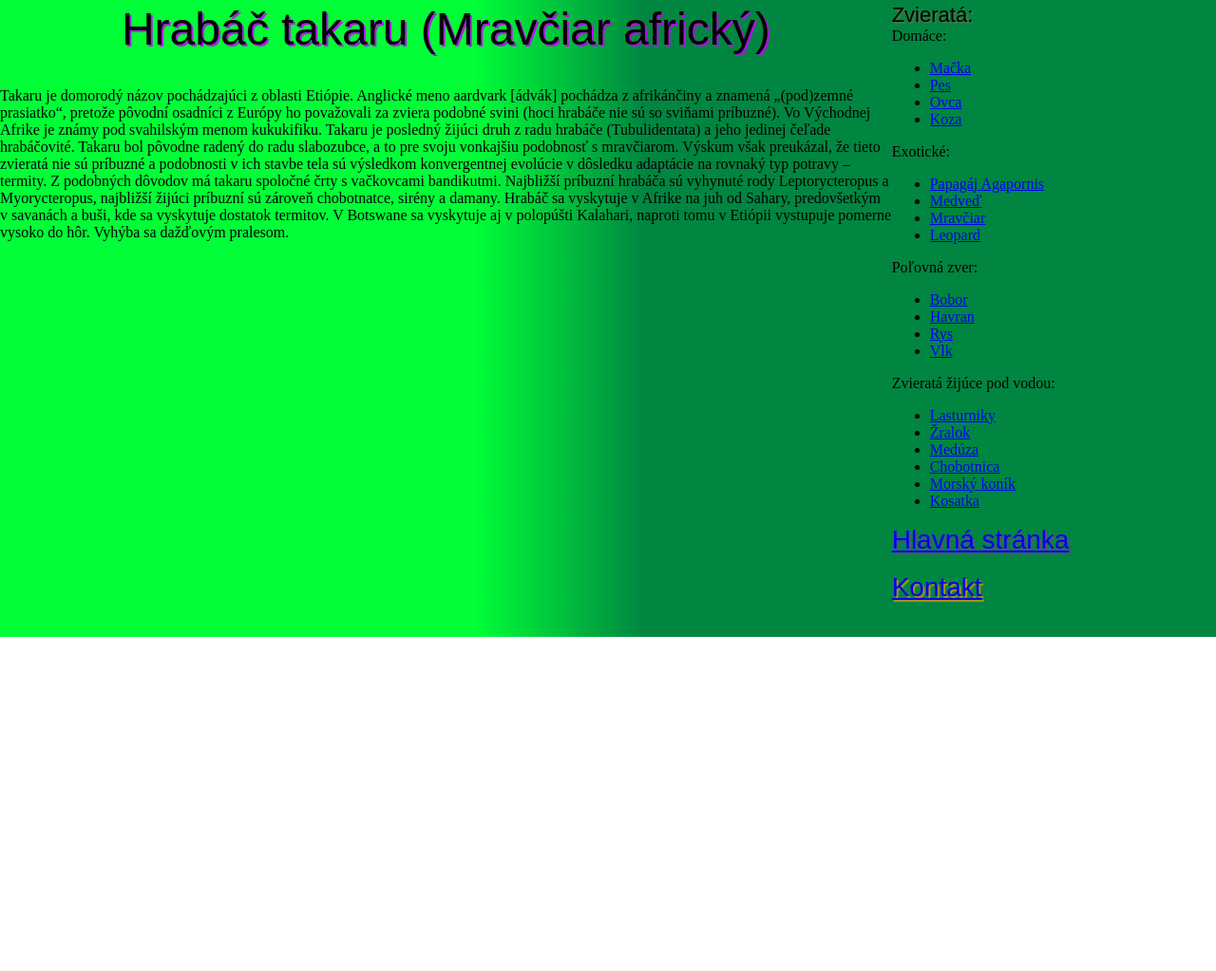
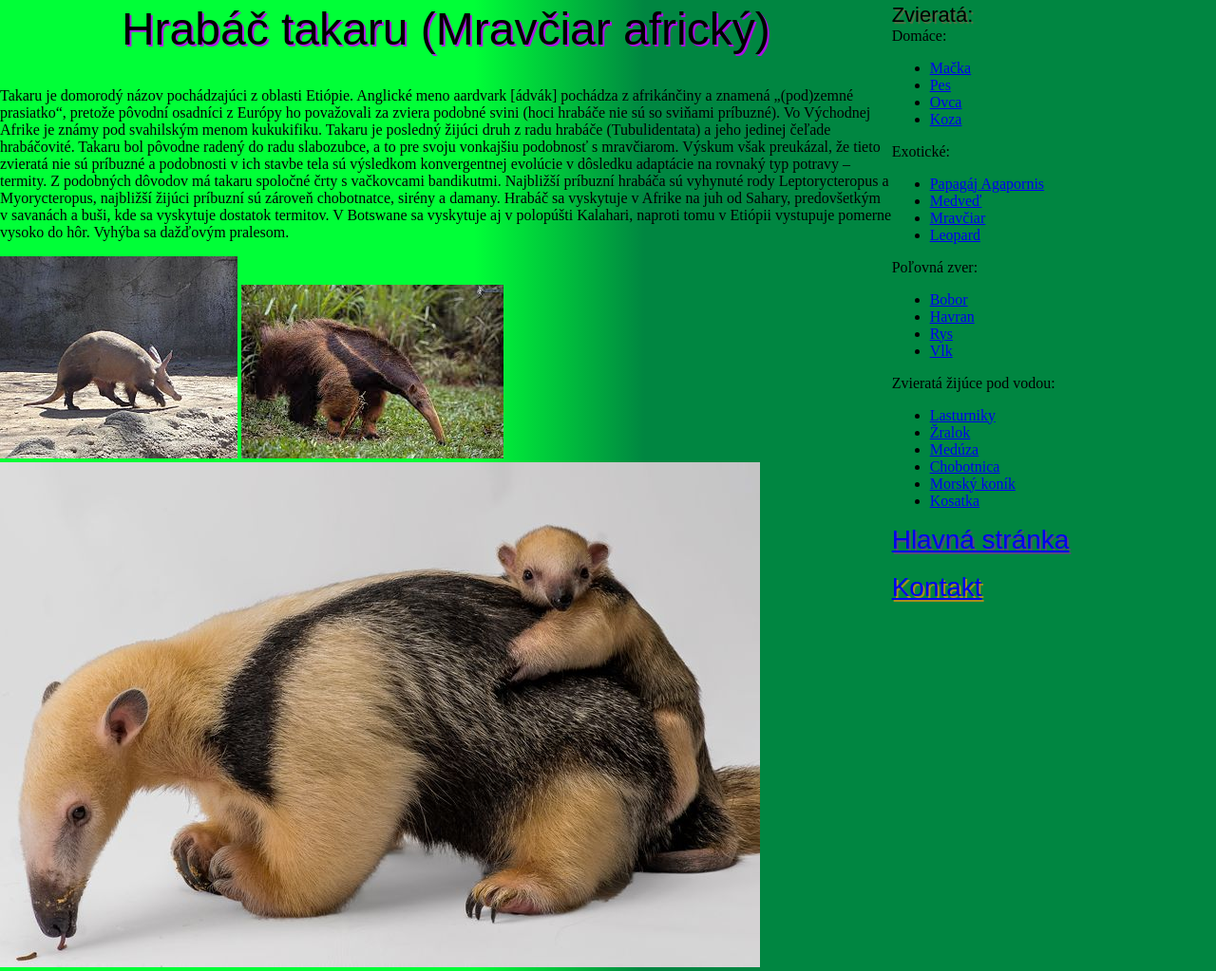
Before and after one commit to obchodnik69/csb-6p8ry, a plain HTML site: page mravciar.html in a window 1280 px wide. Shown: the part 131-1154 px from the top of the page at 95% size. Before the commit the page ends 802 px from the top, so only its background shows below. Drawn offline with Linux system fonts and the light colour scheme; the site is published under a folder, as on GitHub Pages, so addresses that start at the root find nothing.

Commit message:
Update mravciar.html

```diff
--- a/mravciar.html
+++ b/mravciar.html
@@ -63,9 +63,9 @@
             Takaru je posledný žijúci druh z radu hrabáče (Tubulidentata) a jeho jedinej čeľade hrabáčovité. Takaru bol pôvodne radený do radu slabozubce, a to pre svoju vonkajšiu podobnosť s mravčiarom. Výskum však preukázal, že tieto zvieratá nie sú príbuzné a podobnosti v ich stavbe tela sú výsledkom konvergentnej evolúcie v dôsledku adaptácie na rovnaký typ potravy – termity. Z podobných dôvodov má takaru spoločné črty s vačkovcami bandikutmi. Najbližší príbuzní hrabáča sú vyhynuté rody Leptorycteropus a Myorycteropus, najbližší žijúci príbuzní sú zároveň chobotnatce, sirény a damany.
             Hrabáč sa vyskytuje v Afrike na juh od Sahary, predovšetkým v savanách a buši, kde sa vyskytuje dostatok termitov. V Botswane sa vyskytuje aj v polopúšti Kalahari, naproti tomu v Etiópii vystupuje pomerne vysoko do hôr. Vyhýba sa dažďovým pralesom.
         </p>
-        <img src="/takar.jpg" alt="" />
-        <img src="/download (4).jpg" alt="" />
-        <img src="/mravciarvelky.jpg" alt="" />
+        <img src="takar.jpg" alt="" />
+        <img src="download (4).jpg" alt="" />
+        <img src="mravciarvelky.jpg" alt="" />
       </div>
     </div>
   </body>
```
